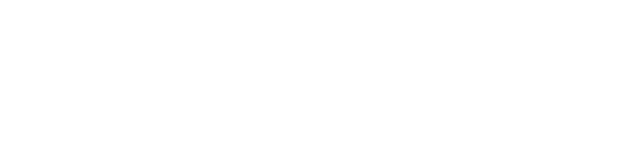
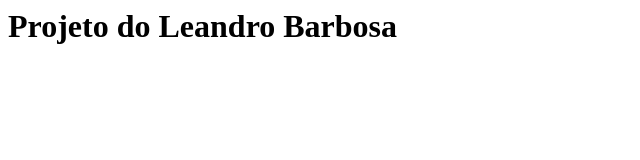
Before and after one commit to barbosacode-lab/curso-git, a plain HTML site: page index.html in a window 1280 px wide. Shown: the whole page, without its empty margins (0-640 px from the left). Drawn offline with Linux system fonts and the light colour scheme.

Commit message:
Titulo da Pagina

```diff
--- a/index.html
+++ b/index.html
@@ -2,5 +2,6 @@
     <head>
     </head>
     <body>
+        <h1>Projeto do Leandro Barbosa</h1>
     </body>
 </html>
```
